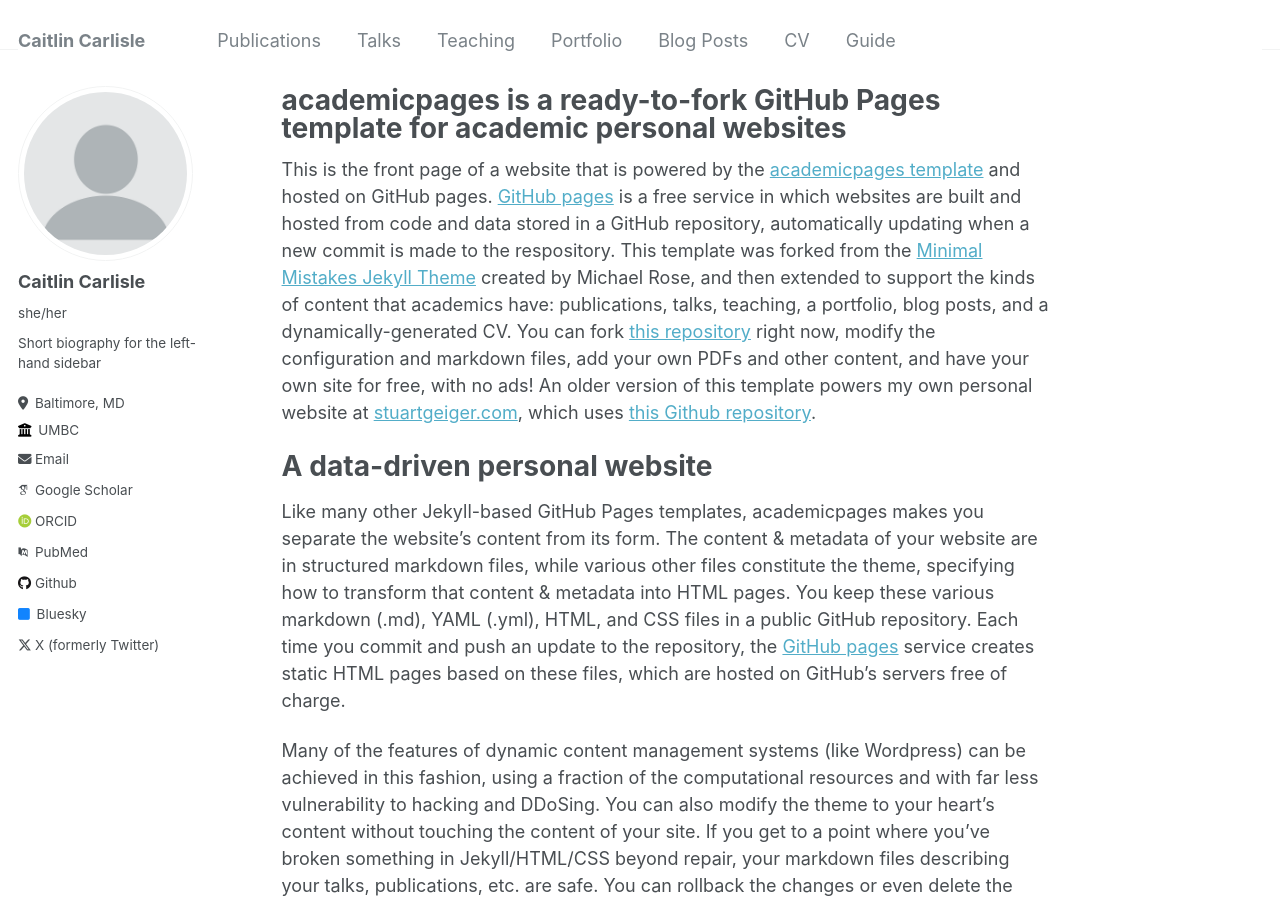
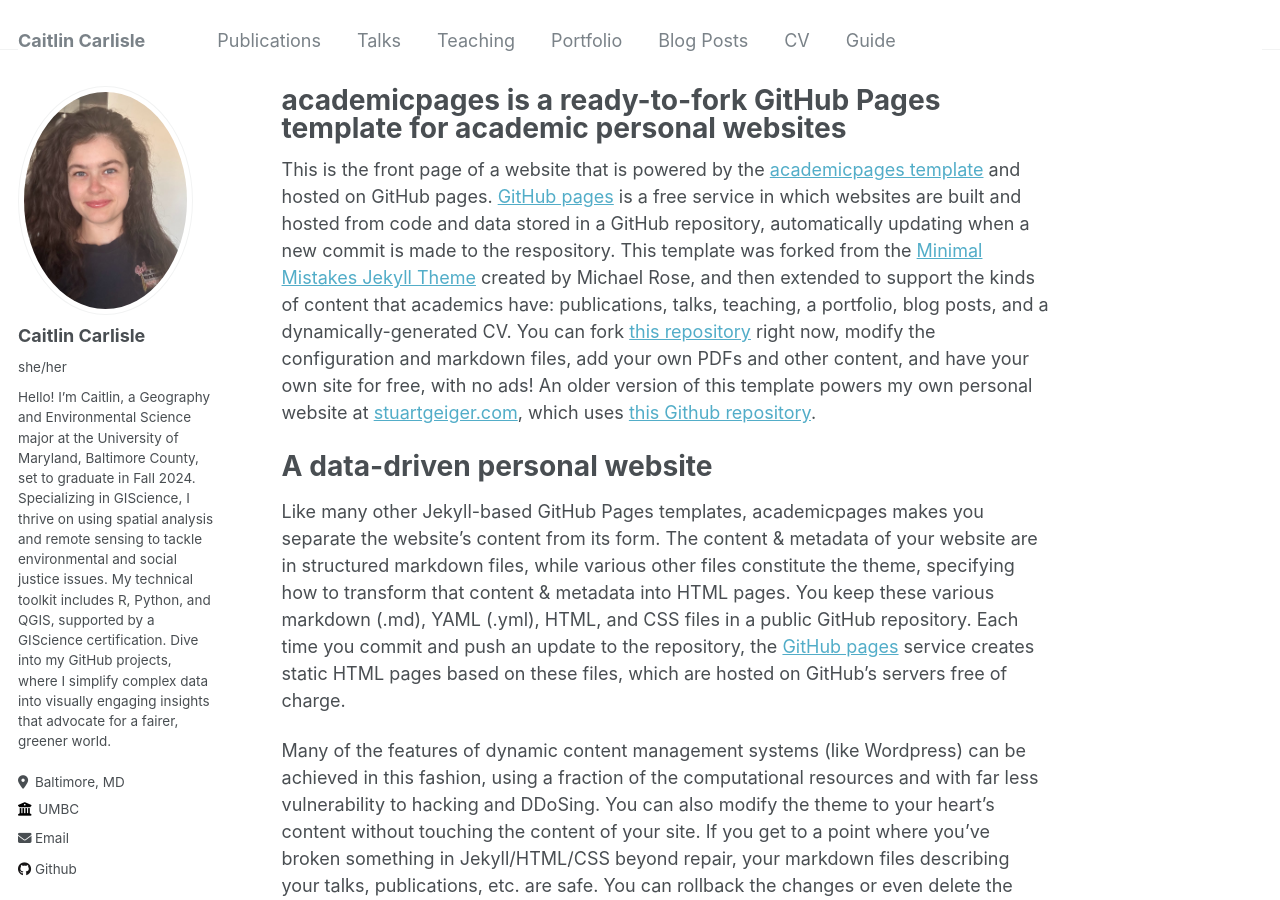
Before and after one commit to Catcarlisle/catcarlisle.github.io, a Jekyll site: the page built from _pages/about.md, in a window 1280 px wide and 900 px high. Built offline with Jekyll 4.4.1, drawn with Linux system fonts in a browser that asks for light colours; some web fonts are replaced; part of the change alters nothing that is shown.

Commit message:
Update _config.yml

```diff
--- a/_config.yml
+++ b/_config.yml
@@ -21,10 +21,10 @@ repository               : "Catcarlisle/Catcarlisle.github.io"
 #               Additional customization can be done by editing /_includes/author-profile.html
 author:
   # Biographic information
-  avatar           : "profile.png"
+  avatar           : "caitlin_prof.jpg"
   name             : "Caitlin Carlisle"
   pronouns         : "she/her"
-  bio              : "Short biography for the left-hand sidebar"
+  bio              : "Hello! I’m Caitlin, a Geography and Environmental Science major at the University of Maryland, Baltimore County, set to graduate in Fall 2024. Specializing in GIScience, I thrive on using spatial analysis and remote sensing to tackle environmental and social justice issues. My technical toolkit includes R, Python, and QGIS, supported by a GIScience certification. Dive into my GitHub projects, where I simplify complex data into visually engaging insights that advocate for a fairer, greener world."
   location         : "Baltimore, MD"
   employer         : "UMBC"
   uri              : # URL
@@ -32,10 +32,10 @@ author:
 
   # Academic websites
   arxiv            : # URL - Update with the correct link to your profile
-  googlescholar    : "https://scholar.google.com/citations?user=PS_CX0AAAAAJ"
+  googlescholar    : # URL
   impactstory      : # URL
-  orcid            : "http://orcid.org/yourorcidurl"
-  pubmed           : "https://www.ncbi.nlm.nih.gov/pubmed/?term=john+snow"
+  orcid            : # URL
+  pubmed           : # URL
   researchgate     : # URL
 
   # Repositories and software development
@@ -47,7 +47,7 @@ author:
   stackoverflow    : # User number or user number and name (i.e., use "1" or "1/jeff-atwood")
 
   # Social media
-  bluesky          : "bsky.app" # Replace this with you Bluesky username
+  bluesky          : # Replace this with you Bluesky username
   facebook         : # Username
   flickr           : # Username
   foursquare       : # Username
@@ -64,7 +64,7 @@ author:
   steam            : # Username
   telegram         : # URL
   tumblr           : # Username
-  twitter          : "UniofOxford"  # Replace this with your X / Twitter handle
+  twitter          : # Replace this with your X / Twitter handle
   vine             : # Username
   weibo            : # Username
   wikipedia        : # Username
```
